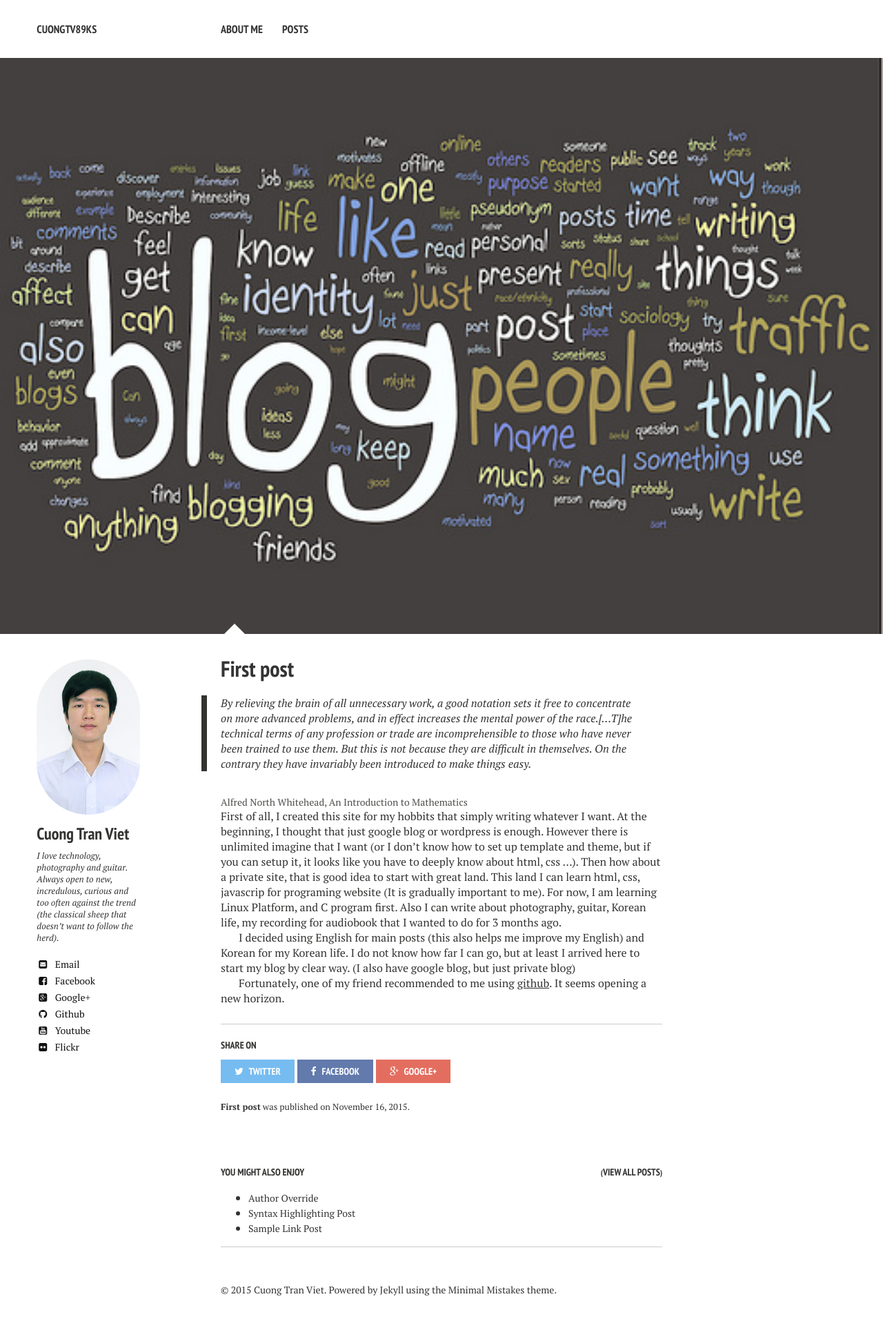
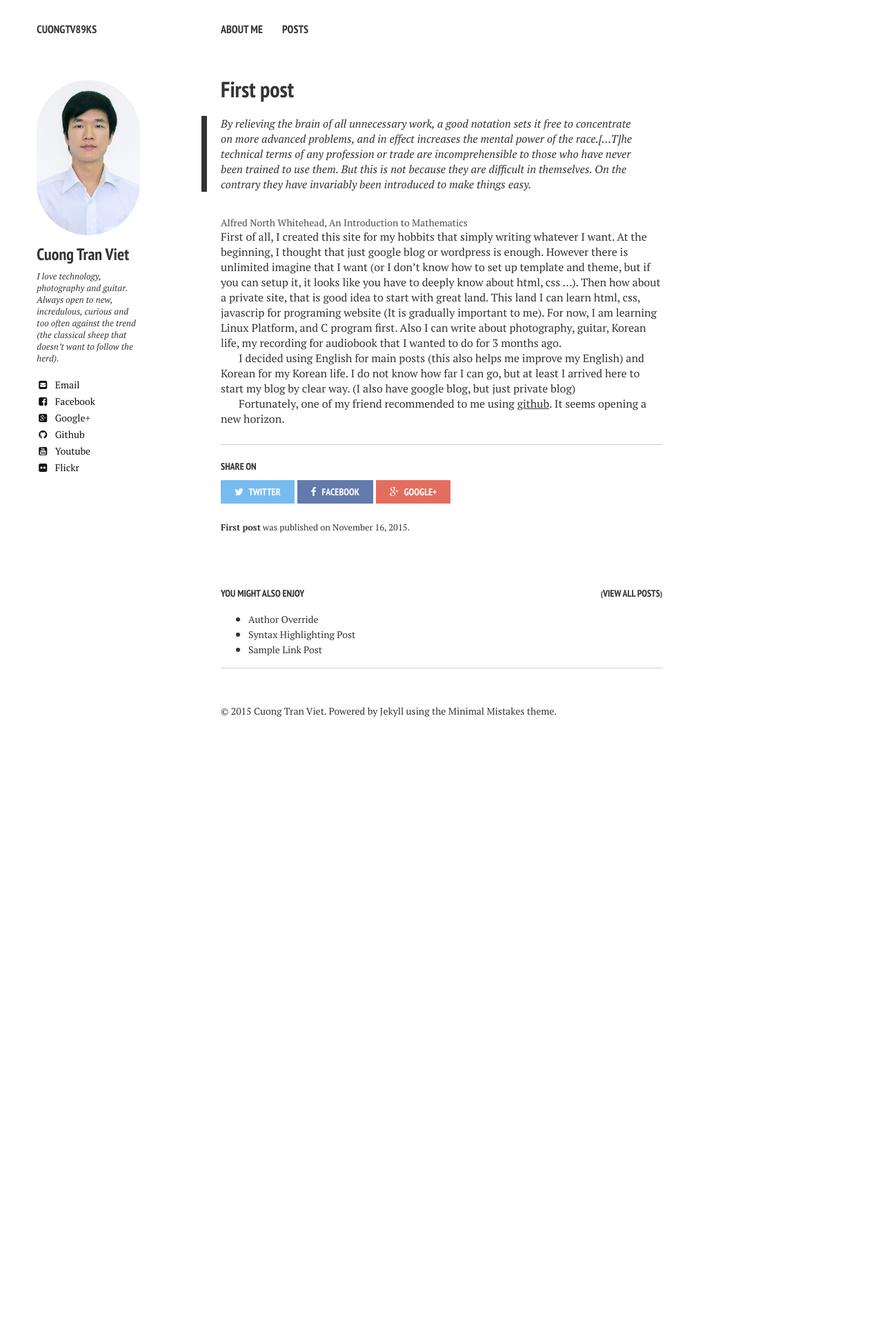
Before and after one commit to cuongtv89ks/cuongtv89ks, a Jekyll site: the page built from _posts/2015-11-16-First-post.md, in a window 1280 px wide. Shown: the whole page at 69% size. Built offline with Jekyll 4.4.1, drawn with Linux system fonts in a browser that asks for light colours; nearby versions of some CDN libraries; after the commit the page ends 1089 px from its top, so only the background shows below that.

Commit message:
Update 2015-11-16-First-post.md

```diff
--- a/_posts/2015-11-16-First-post.md
+++ b/_posts/2015-11-16-First-post.md
@@ -5,10 +5,7 @@ excerpt: "Say something :D"
 tag:
   - intro
 comments: true
-image:
-  feature: blog1.jpg
-  teaser: blog1.jpg
-  thumb: blog1.jpg
+image: blog1.jpg
 published: true
 comments: true
 ---
```
